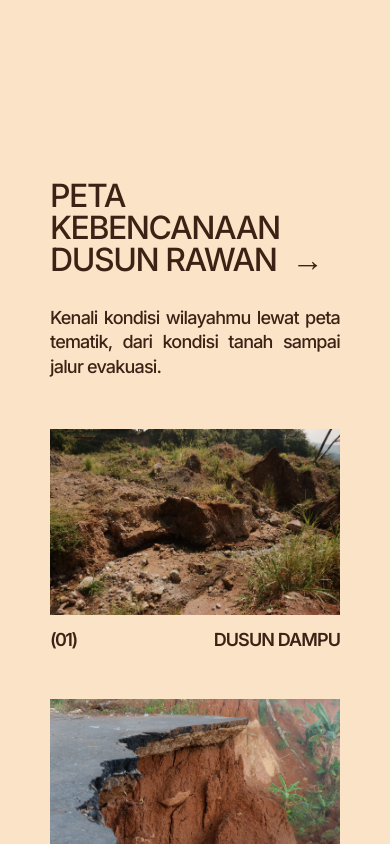
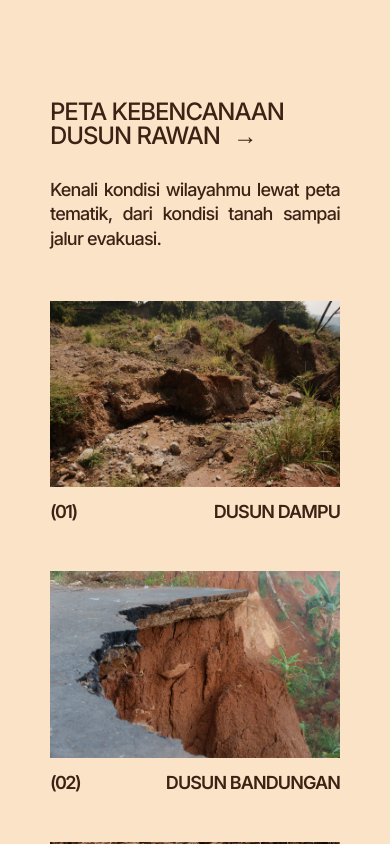
Before and after one commit to Celllzzz/SAKA-SiagaBencanaKalongan, a Next.js app: page /peta in a window 390 px wide. Shown: the top 844 px of the page. Built offline with nearby package versions, Linux system fonts and the light colour scheme.

Commit message:
Adjust header top padding and font size for mobile on Peta and Mitigasi pages

```diff
--- a/src/components/mitigasi/mitigasi-hero.tsx
+++ b/src/components/mitigasi/mitigasi-hero.tsx
@@ -1,13 +1,13 @@
 export function MitigasiHero() {
   return (
-    <section className="w-full bg-[#FAE3C7] text-[#3B2215] pt-[120px] md:pt-[180px] pb-[50px] px-[50px] flex flex-col" data-theme="light" data-bg="#FAE3C7">
+    <section className="w-full bg-[#FAE3C7] text-[#3B2215] pt-[100px] md:pt-[140px] xl:pt-[180px] pb-[50px] px-[50px] flex flex-col" data-theme="light" data-bg="#FAE3C7">
       <div className="w-full max-w-[1340px] mx-auto flex flex-col xl:flex-row items-start xl:items-center justify-between gap-[30px] xl:gap-[50px] animate-fade-in-up">
 
         <div className="flex flex-col shrink-0">
-          <h1 className="font-[Inter] font-medium text-[40px] md:text-[60px] xl:text-[90px] leading-none tracking-[-0.045em] capitalize text-[#3B2215]">
+          <h1 className="font-[Inter] font-medium text-[28px] min-[400px]:text-[32px] sm:text-[40px] md:text-[60px] xl:text-[90px] leading-none tracking-[-0.045em] capitalize text-[#3B2215] whitespace-nowrap">
             Mitigasi
           </h1>
-          <h1 className="font-[Inter] font-medium text-[40px] md:text-[60px] xl:text-[90px] leading-none tracking-[-0.045em] capitalize text-[#3B2215]">
+          <h1 className="font-[Inter] font-medium text-[28px] min-[400px]:text-[32px] sm:text-[40px] md:text-[60px] xl:text-[90px] leading-none tracking-[-0.045em] capitalize text-[#3B2215] whitespace-nowrap">
             Bencana Longsor
           </h1>
         </div>
--- a/src/components/peta/peta-section.tsx
+++ b/src/components/peta/peta-section.tsx
@@ -12,16 +12,16 @@ const MAPS = [
 
 export function PetaSection() {
   return (
-    <section className="w-full bg-[#FAE3C7] text-[#3B2215] pt-[180px] pb-[50px] px-[50px] min-h-screen flex flex-col" data-theme="light" data-bg="#FAE3C7">
+    <section className="w-full bg-[#FAE3C7] text-[#3B2215] pt-[100px] md:pt-[140px] xl:pt-[180px] pb-[50px] px-[50px] min-h-screen flex flex-col" data-theme="light" data-bg="#FAE3C7">
       <div className="w-full max-w-[1340px] mx-auto flex flex-col gap-[50px]">
 
         {/* Header */}
         <div className="flex flex-col xl:flex-row xl:items-end justify-between gap-[30px] xl:gap-[50px] animate-fade-in-up">
           <div className="flex flex-col">
-            <h1 className="font-[Inter] font-medium text-[32px] sm:text-[40px] md:text-[70px] xl:text-[90px] leading-none tracking-[-0.045em] capitalize">
+            <h1 className="font-[Inter] font-medium text-[24px] min-[400px]:text-[28px] sm:text-[36px] md:text-[60px] xl:text-[90px] leading-none tracking-[-0.045em] capitalize whitespace-nowrap">
               PETA KEBENCANAAN
             </h1>
-            <h1 className="font-[Inter] font-medium text-[32px] sm:text-[40px] md:text-[70px] xl:text-[90px] leading-none tracking-[-0.045em] capitalize">
+            <h1 className="font-[Inter] font-medium text-[24px] min-[400px]:text-[28px] sm:text-[36px] md:text-[60px] xl:text-[90px] leading-none tracking-[-0.045em] capitalize whitespace-nowrap">
               DUSUN RAWAN <span className="inline-block ml-2 md:ml-4">→</span>
             </h1>
           </div>
```
